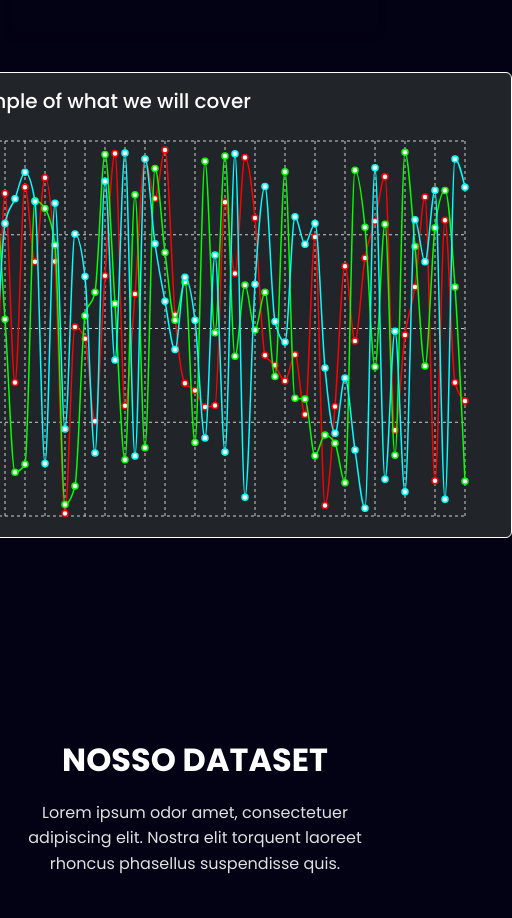
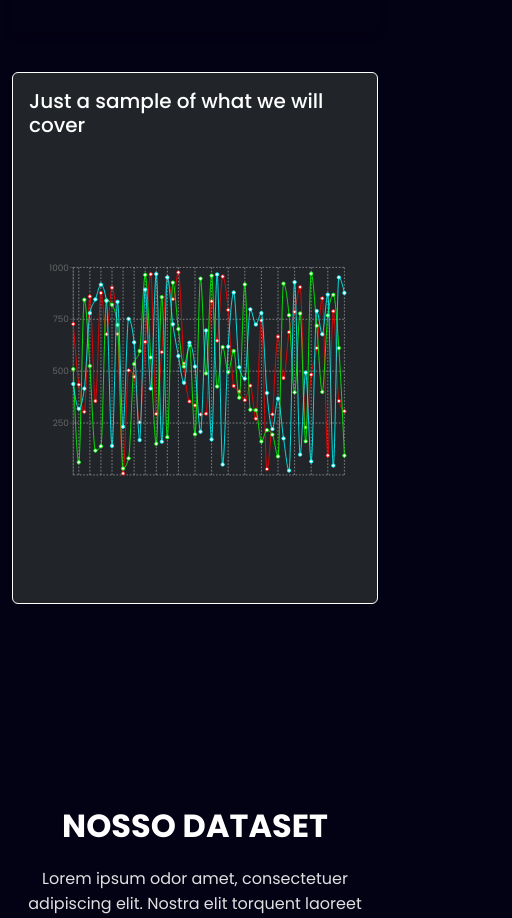
Before and after one commit to JeanCassiano/series-temporais, a React (Create React App) app: page / in a window 390 px wide. Shown: the part 2160-3078 px from the top of the page, 512 px wide, since content can reach past the window. Built offline with nearby package versions, Linux system fonts and the light colour scheme.

Commit message:
responsive chart

```diff
--- a/package.json
+++ b/package.json
@@ -2,6 +2,7 @@
   "name": "series_temporais",
   "version": "0.1.0",
   "private": true,
+  "homepage": ".",
   "dependencies": {
     "@testing-library/jest-dom": "^5.17.0",
     "@testing-library/react": "^13.4.0",
--- a/src/App.tsx
+++ b/src/App.tsx
@@ -11,9 +11,8 @@ import GlobalStyles from './GlobalStyles/styles.tsx'; // Importando estilos glob
 const App: React.FC = () => {
   return (
     <Router>
-      <GlobalStyles /> {/* Aplicando estilos globais */}
+      <GlobalStyles />
       <Routes>
-        {/* Definimos um layout geral que envolve todas as rotas */}
         //<Route path="/" element={<Home />}>
         </Route>
       </Routes>
--- a/src/GlobalStyles/dark.tsx
+++ b/src/GlobalStyles/dark.tsx
@@ -1,4 +1,6 @@
-export default {
-    background:"#272727",
-    text:"#EBEBEB"
-}
+const themeColors = {
+    background: "#272727",
+    text: "#EBEBEB"
+};
+
+export default themeColors;
--- a/src/components/Footer/index.tsx
+++ b/src/components/Footer/index.tsx
@@ -1,6 +1,6 @@
 import React from "react";
 import { FooterContainer } from "./styles.tsx";
-import {FaTwitter, FaFacebook, FaInstagram} from 'react-icons/fa';
+import {FaFacebook, FaInstagram} from 'react-icons/fa';
 
 
 
--- a/src/components/TimeSeriesChart/index.tsx
+++ b/src/components/TimeSeriesChart/index.tsx
@@ -2,33 +2,30 @@ import React, { useState, useEffect } from 'react';
 import { LineChart, Line, XAxis, YAxis, CartesianGrid, Tooltip, Legend } from 'recharts';
 import { useInView } from 'react-intersection-observer';
 import 'bootstrap/dist/css/bootstrap.min.css'; // Importando o CSS do Bootstrap
+import { CanvasContainer } from './styles.tsx'; // Importando o estilo
 
 const TimeSeriesChart: React.FC = () => {
   const { ref, inView } = useInView({
-    triggerOnce: true, // Animação apenas uma vez
-    threshold: 0.1, // Quando 10% do elemento estiver visível
+    triggerOnce: true,
+    threshold: 0.1,
   });
 
-  // Estado para controlar o progresso da animação
   const [progress, setProgress] = useState(0);
   const [visibleData, setVisibleData] = useState<any[]>([]);
   type DataPoint = { name: string; red: number; green: number; cyan: number };
 
-  const data: DataPoint[] = [
-
-  ];
+  const data: DataPoint[] = [];
   const generateData = (numPoints: number): DataPoint[] => {
     const newData: DataPoint[] = [];
     for (let i = 1; i <= numPoints; i++) {
-      const red = Math.floor(Math.random() * 1001); // Valores aleatórios entre 0 e 100
-      const green = Math.floor(Math.random() * 1001); // Valores aleatórios entre 0 e 100
-      const cyan = Math.floor(Math.random() * 1001); // Valores aleatórios entre 0 e 100
+      const red = Math.floor(Math.random() * 1001);
+      const green = Math.floor(Math.random() * 1001);
+      const cyan = Math.floor(Math.random() * 1001);
       newData.push({ name: `Point ${i + data.length}`, red, green, cyan });
     }
     return newData;
   };
 
-  // Gerando x novos pontos e adicionando ao array existente
   const additionalData = generateData(50);
   data.push(...additionalData);
 
@@ -37,13 +34,13 @@ const TimeSeriesChart: React.FC = () => {
       const interval = setInterval(() => {
         setProgress((prevProgress) => {
           const newProgress = prevProgress + 1;
-          setVisibleData(data.slice(0, newProgress)); // Mostra dados progressivamente
+          setVisibleData(data.slice(0, newProgress));
           if (newProgress >= data.length) {
             clearInterval(interval);
           }
           return newProgress;
         });
-      }, 80); // Aumenta a progressão suavemente
+      }, 80);
     }
   }, [inView]);
 
@@ -55,12 +52,12 @@ const TimeSeriesChart: React.FC = () => {
         width: '100%',
         marginBottom: '20px',
         marginTop: '40px',
-        border: '1px solid white', // Borda branca
+        border: '1px solid white',
       }}
     >
       <div className="card-body">
         <h5 className="card-title">Just a sample of what we will cover</h5>
-        <div className="d-flex justify-content-center">
+        <CanvasContainer>
           <LineChart
             width={600}
             height={400}
@@ -74,10 +71,10 @@ const TimeSeriesChart: React.FC = () => {
             <Line type="monotone" dataKey="green" stroke="#00ff00" strokeWidth={1.5} />
             <Line type="monotone" dataKey="cyan" stroke="#00ffff" strokeWidth={1.5} />
           </LineChart>
-        </div>
+        </CanvasContainer>
       </div>
     </div>
   );
-}
+};
 
 export default TimeSeriesChart;
--- a/src/components/TimeSeriesChart/styles.tsx
+++ b/src/components/TimeSeriesChart/styles.tsx
@@ -1,4 +1,3 @@
-// src/components/TimeSeriesChart/styles.tsx
 import styled from 'styled-components';
 
 export const CanvasContainer = styled.div`
@@ -7,9 +6,23 @@ export const CanvasContainer = styled.div`
   justify-content: center;
   margin-bottom: 20px; /* Margem inferior do gráfico */
   margin-top: 30px;
-  canvas {
-    border: none; /* Remove a borda do canvas */
-    box-shadow: 0 0 10px rgba(0, 0, 0, 0.1); /* Sombra sutil */
-    background-color: transparent; /* Fundo transparente */
+
+  /* Estilos responsivos usando @media */
+  @media (max-width: 768px) {
+    .recharts-wrapper {
+      width: 100% !important; /* Garante que o gráfico ocupe 100% da largura em telas menores */
+    }
+  }
+
+  @media (min-width: 769px) and (max-width: 1200px) {
+    .recharts-wrapper {
+      width: 80% !important; /* Ajusta para 80% da largura em telas médias */
+    }
+  }
+
+  @media (min-width: 1201px) {
+    .recharts-wrapper {
+      width: 600px; /* Largura fixa em telas grandes */
+    }
   }
 `;
```
